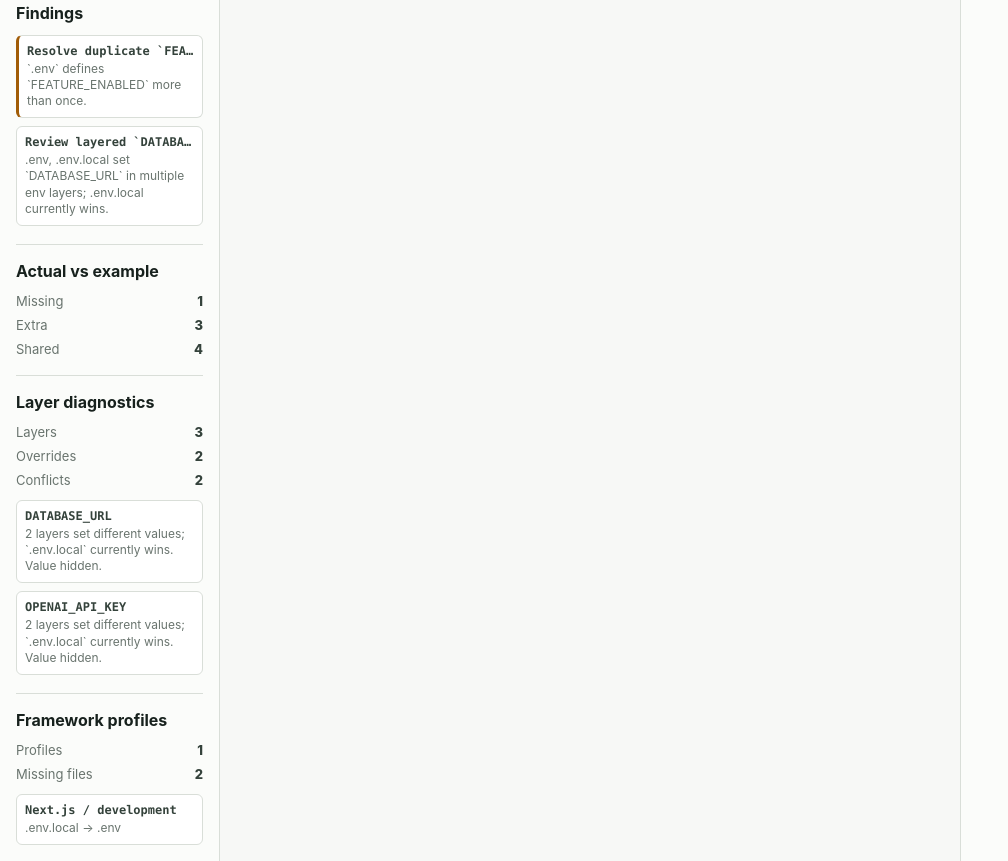
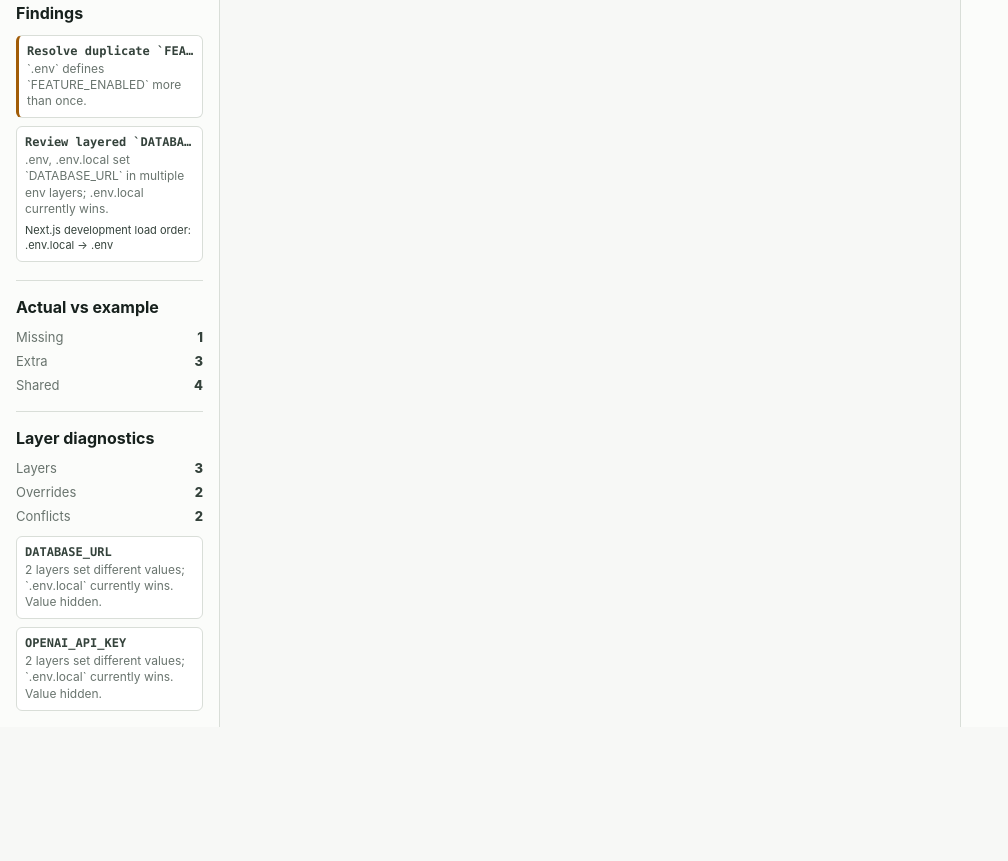
Before and after one commit to pro-vi/vne, a Svelte app: page / in a window 1280 px wide. Shown: the part 660-1521 px from the top of the page, without its empty margins (0-1008 px from the left). After the commit the page ends 1387 px from the top, so only its background shows below. Built offline with nearby package versions, Linux system fonts and the light colour scheme.

Commit message:
chore(loop): iter 015 - product - attach framework evidence

```diff
--- a/src/App.svelte
+++ b/src/App.svelte
@@ -12,7 +12,7 @@
     ShieldCheck
   } from '@lucide/svelte';
   import { addEnvKey, isTauriRuntime, loadProject, pickProjectDirectory, saveEnvValue } from './lib/tauri';
-  import type { EnvEntry, EnvFile, EnvFinding, FrameworkEnvProfile, ProjectSnapshot } from './lib/types';
+  import type { EnvEntry, EnvFile, EnvFinding, ProjectSnapshot } from './lib/types';
   import { isEntryValueHidden, keyStatus, statusLabel, totalIssueCount } from './lib/summary';
 
   type Notice = {
@@ -42,7 +42,6 @@
   $: issueCount = totalIssueCount(snapshot);
   $: canSave = Boolean(isTauriRuntime() && selectedFile && selectedEntry && !selectedValueHidden && editValue !== selectedEntry.value);
   $: layerConflicts = snapshot?.layerReport.overrides.filter((override) => override.conflict) ?? [];
-  $: frameworkMissingCount = snapshot?.frameworkProfiles.reduce((total, profile) => total + profile.missingFiles.length, 0) ?? 0;
   $: findings = snapshot?.findings ?? [];
   $: safeEditFindings = findings.filter(isSafeEditFinding);
   $: advisoryFindings = findings.filter((finding) => !isSafeEditFinding(finding));
@@ -227,10 +226,6 @@
     });
   }
 
-  function profileOrder(profile: FrameworkEnvProfile): string {
-    return profile.orderedFiles.map((file) => file.name).join(' -> ') || 'No matching env files';
-  }
-
   function errorMessage(error: unknown): string {
     return error instanceof Error ? error.message : String(error);
   }
@@ -327,6 +322,13 @@
               <li class:warning={finding.severity === 'warning'}>
                 <strong>{finding.title}</strong>
                 <span>{finding.detail}</span>
+                {#if finding.evidence.length > 0}
+                  <ul class="evidence-list">
+                    {#each finding.evidence.slice(0, 2) as evidence}
+                      <li>{evidence}</li>
+                    {/each}
+                  </ul>
+                {/if}
               </li>
             {/each}
           </ul>
@@ -383,29 +385,6 @@
         </div>
       {/if}
 
-      {#if snapshot && snapshot.frameworkProfiles.length > 0}
-        <div class="comparison-block">
-          <h2>Framework profiles</h2>
-          <dl>
-            <div>
-              <dt>Profiles</dt>
-              <dd>{snapshot.frameworkProfiles.length}</dd>
-            </div>
-            <div>
-              <dt>Missing files</dt>
-              <dd>{frameworkMissingCount}</dd>
-            </div>
-          </dl>
-          <ul class="profile-list">
-            {#each snapshot.frameworkProfiles.slice(0, 4) as profile}
-              <li>
-                <strong>{profile.framework} / {profile.mode}</strong>
-                <span>{profileOrder(profile)}</span>
-              </li>
-            {/each}
-          </ul>
-        </div>
-      {/if}
     </aside>
 
     <section class="table-zone" aria-label="Environment keys">
--- a/src/app.css
+++ b/src/app.css
@@ -320,8 +320,7 @@ textarea:focus {
 }
 
 .action-list,
-.override-list,
-.profile-list {
+.override-list {
   display: grid;
   gap: 8px;
   margin: 12px 0 0;
@@ -329,9 +328,8 @@ textarea:focus {
   list-style: none;
 }
 
-.action-list li,
-.override-list li,
-.profile-list li {
+.action-list > li,
+.override-list > li {
   display: grid;
   gap: 3px;
   padding: 8px;
@@ -340,13 +338,12 @@ textarea:focus {
   background: #fff;
 }
 
-.action-list li.warning {
+.action-list > li.warning {
   border-left: 3px solid var(--warning);
 }
 
 .action-list strong,
-.override-list strong,
-.profile-list strong {
+.override-list strong {
   min-width: 0;
   overflow: hidden;
   color: var(--ink-soft);
@@ -357,10 +354,23 @@ textarea:focus {
 }
 
 .action-list span,
-.override-list span,
-.profile-list span {
+.override-list span {
   color: var(--muted);
   font-size: 12px;
+  line-height: 1.35;
+}
+
+.evidence-list {
+  display: grid;
+  gap: 2px;
+  margin: 3px 0 0;
+  padding: 0;
+  list-style: none;
+}
+
+.evidence-list li {
+  color: var(--ink-soft);
+  font-size: 11px;
   line-height: 1.35;
 }
 
--- a/src/lib/sample.ts
+++ b/src/lib/sample.ts
@@ -164,6 +164,7 @@ export function sampleProject(root = '/demo/project'): ProjectSnapshot {
         actionKind: 'add-missing-key',
         title: 'Add `STRIPE_SECRET_KEY` to .env',
         detail: '`STRIPE_SECRET_KEY` is documented in .env.example but missing from .env.',
+        evidence: [],
         filePath: basePath,
         key: 'STRIPE_SECRET_KEY'
       },
@@ -172,6 +173,7 @@ export function sampleProject(root = '/demo/project'): ProjectSnapshot {
         actionKind: 'resolve-duplicate-key',
         title: 'Resolve duplicate `FEATURE_ENABLED`',
         detail: '`.env` defines `FEATURE_ENABLED` more than once.',
+        evidence: [],
         filePath: null,
         key: 'FEATURE_ENABLED'
       },
@@ -180,6 +182,7 @@ export function sampleProject(root = '/demo/project'): ProjectSnapshot {
         actionKind: 'review-layer-conflict',
         title: 'Review layered `DATABASE_URL`',
         detail: '.env, .env.local set `DATABASE_URL` in multiple env layers; .env.local currently wins.',
+        evidence: ['Next.js development load order: .env.local -> .env'],
         filePath: null,
         key: 'DATABASE_URL'
       }
--- a/src/lib/types.ts
+++ b/src/lib/types.ts
@@ -89,6 +89,7 @@ export interface EnvFinding {
   actionKind: string;
   title: string;
   detail: string;
+  evidence: string[];
   filePath: string | null;
   key: string | null;
 }
```
Also changed, not shown: 3 other files (tests, documents, lock files or other folders).
